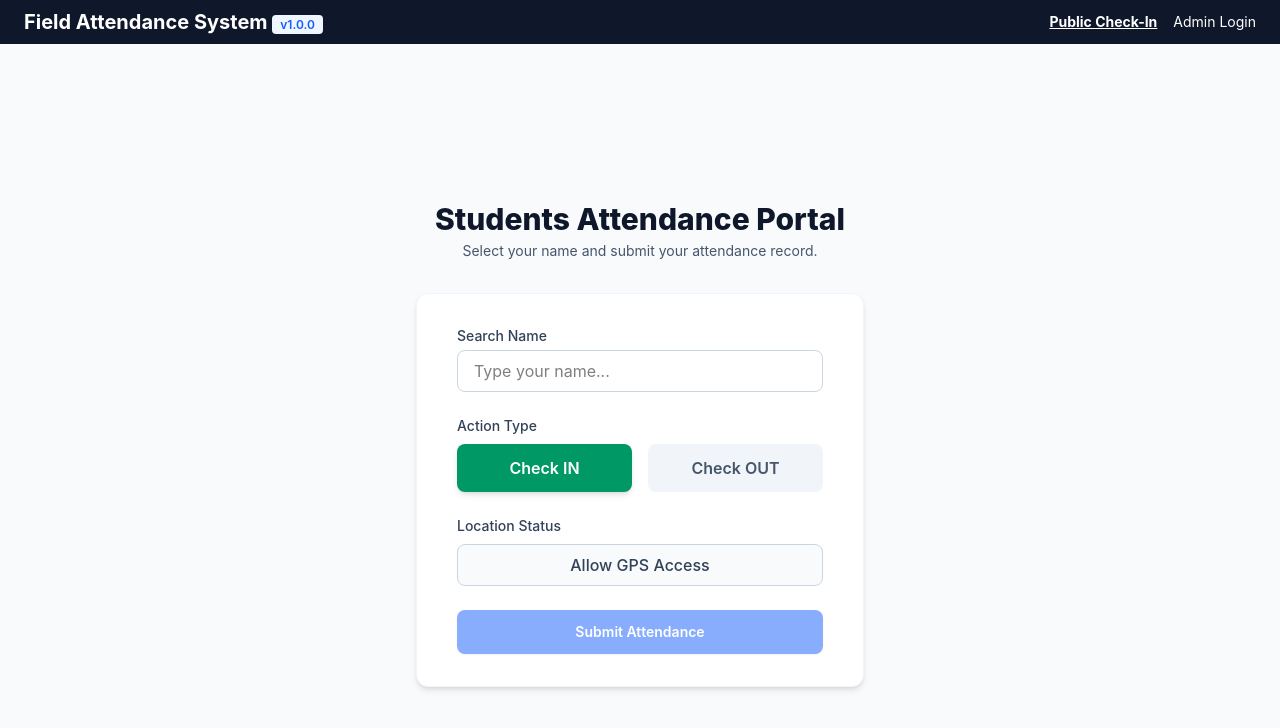
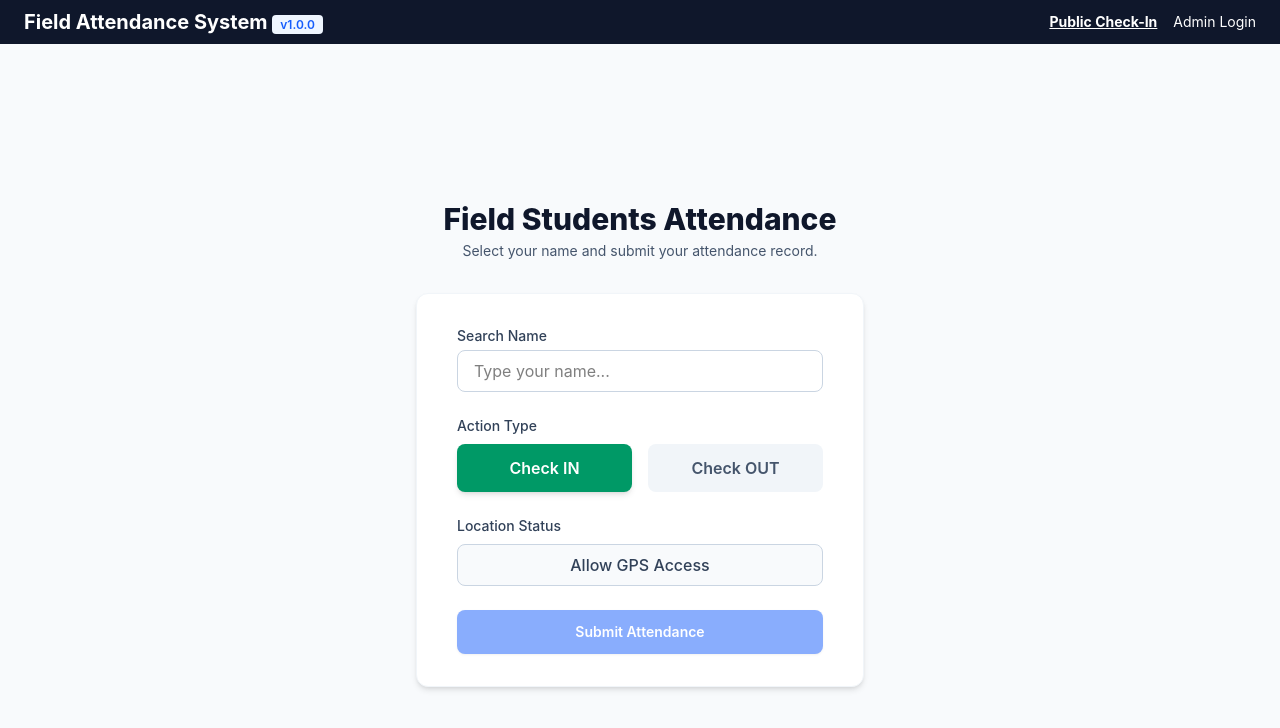
Before and after one commit to abelatwork/field-attendance-system, a React (Vite) app in the folder frontend/: page / in a window 1280 px wide. Shown: the top 728 px of the page. Built offline with nearby package versions, Linux system fonts and the light colour scheme.

Commit message:
docs: add project documentation

```diff
--- a/frontend/src/pages/AttendancePage.tsx
+++ b/frontend/src/pages/AttendancePage.tsx
@@ -127,7 +127,7 @@ export const AttendancePage: React.FC = () => {
     <div className="min-h-screen bg-slate-50 flex flex-col justify-center py-12 px-4 sm:px-6 lg:px-8">
       <div className="sm:mx-auto sm:w-full sm:max-w-md text-center">
         <h2 className="text-3xl font-extrabold text-slate-900">
-          Students Attendance Portal
+          Field Students Attendance
         </h2>
         <p className="mt-1 text-sm text-slate-600">
           Select your name and submit your attendance record.
```
Also changed, not shown: 8 other files (tests, documents, lock files or other folders).
